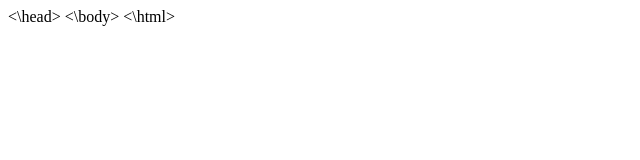
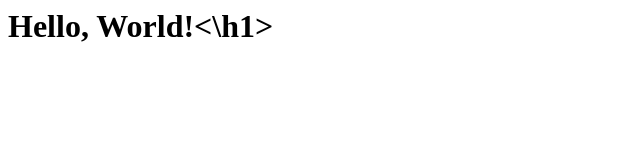
Before and after one commit to DorIsch0/Gottesdienste, a plain HTML site: page index.html in a window 1280 px wide. Shown: the whole page, without its empty margins (0-640 px from the left). Drawn offline with Linux system fonts and the light colour scheme.

Commit message:
Create homepage

```diff
--- a/index.html
+++ b/index.html
@@ -1,8 +1 @@
-<!DOCTYPE html>
-<html>
-  <head>
-  <\head>
-
-  <body>
-  <\body>
-<\html>
+<h1>Hello, World!<\h1>
```
